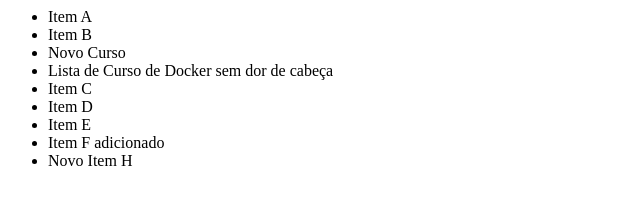
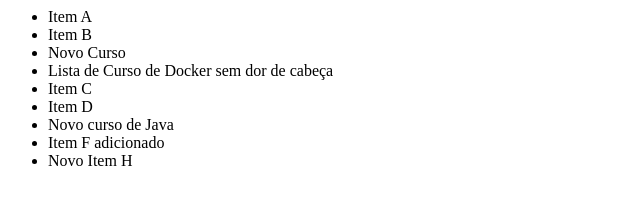
Before and after one commit to idinaldoteteo/alura-git_hub, a plain HTML site: page index.html in a window 1280 px wide. Shown: the full height of the page, 0-640 px from the left. Drawn offline with Linux system fonts and the light colour scheme.

Commit message:
Curso de java

```diff
--- a/index.html
+++ b/index.html
@@ -12,7 +12,7 @@
         <li>Lista de Curso de Docker sem dor de cabeça</li>
         <li>Item C</li>
         <li>Item D</li>
-        <li>Item E</li>
+        <li>Novo curso de Java</li>
         <li>Item F adicionado</li>
         <li>Novo Item H</li>
     </ul>
```
